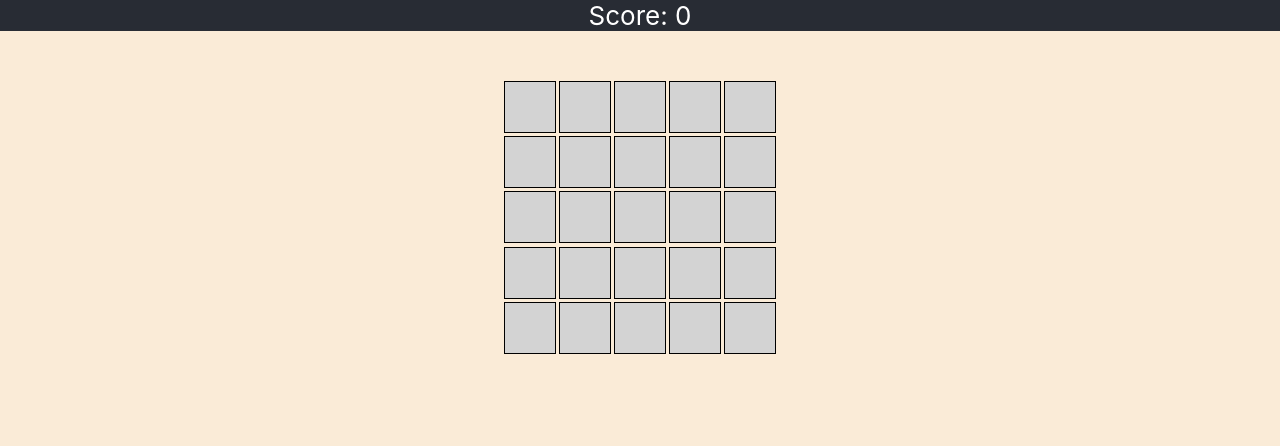
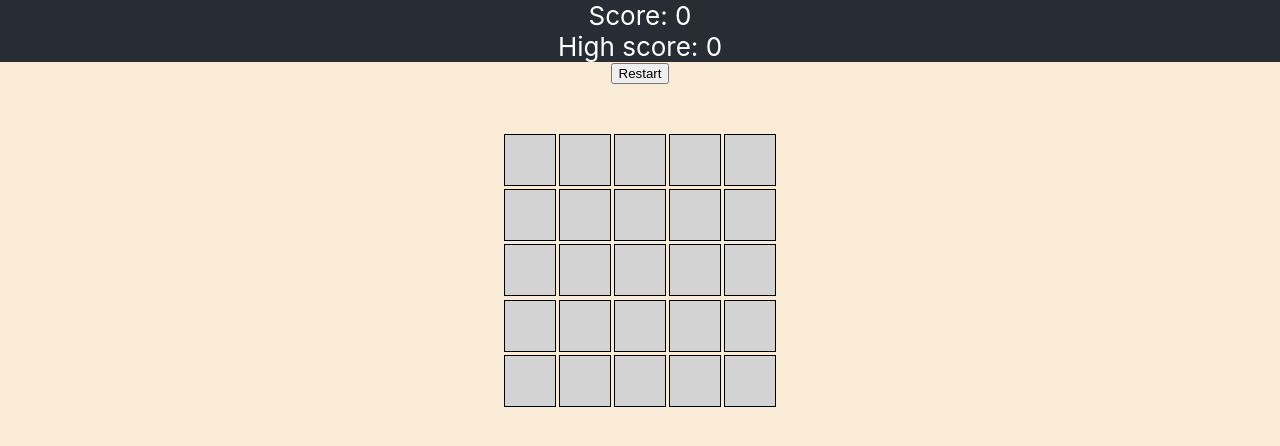
Before and after one commit to mathiasfk/minesweeper, a React (Create React App) app: page / in a window 1280 px wide. Shown: the top 446 px of the page. Built offline with nearby package versions, Linux system fonts and the light colour scheme.

Commit message:
High score

```diff
--- a/src/App.tsx
+++ b/src/App.tsx
@@ -29,6 +29,7 @@ const isBottomRow = (index:number) => {
 
 function App() {
   const [score, setScore] = useState(0);
+  const [highScore, setHighScore] = useState(0);
   const [gameover, setGameover] = useState(false);
   const [win, setWin] = useState(false);
   const [cells, setCells] = useState<any>([]);
@@ -161,15 +162,28 @@ function App() {
     if(hitMine) setGameover(true);
   };
 
+  const onRestart = () => {
+    setCells(generateMines());
+    setGameover(false);
+    setHighScore(score > highScore ? score : highScore);
+    setScore(0);
+    setWin(false);
+  }
+
   return (
     <div className="App">
       <header className="App-header">
         {win && !gameover ? "You won! - " : ""}
         {gameover ? "Game over - " : ""}
         Score: {score}
+        <br/>
+        High score: {highScore}
       </header>
+      <div>
+        <button className="Restart" onClick={onRestart}>Restart</button>
+      </div>
       <div className="Board-container">
-        <Board cells={cells} onClick={onClick}></Board>
+        <Board size={BOARD_SIZE} cells={cells} onClick={onClick}></Board>
       </div>
     </div>
   );
--- a/src/components/Board/index.tsx
+++ b/src/components/Board/index.tsx
@@ -2,8 +2,12 @@ import { Cell } from "../Cell";
 
 export const Board = (props:any) => {
 
+  const gridStyle = {
+    gridTemplateColumns: 'auto '.repeat(Math.sqrt(props.size))
+  }
+
   return (
-  <div className="Board">
+  <div className="Board" style={gridStyle}>
     {
       props.cells.map(
         (cell:any) => <Cell
```
